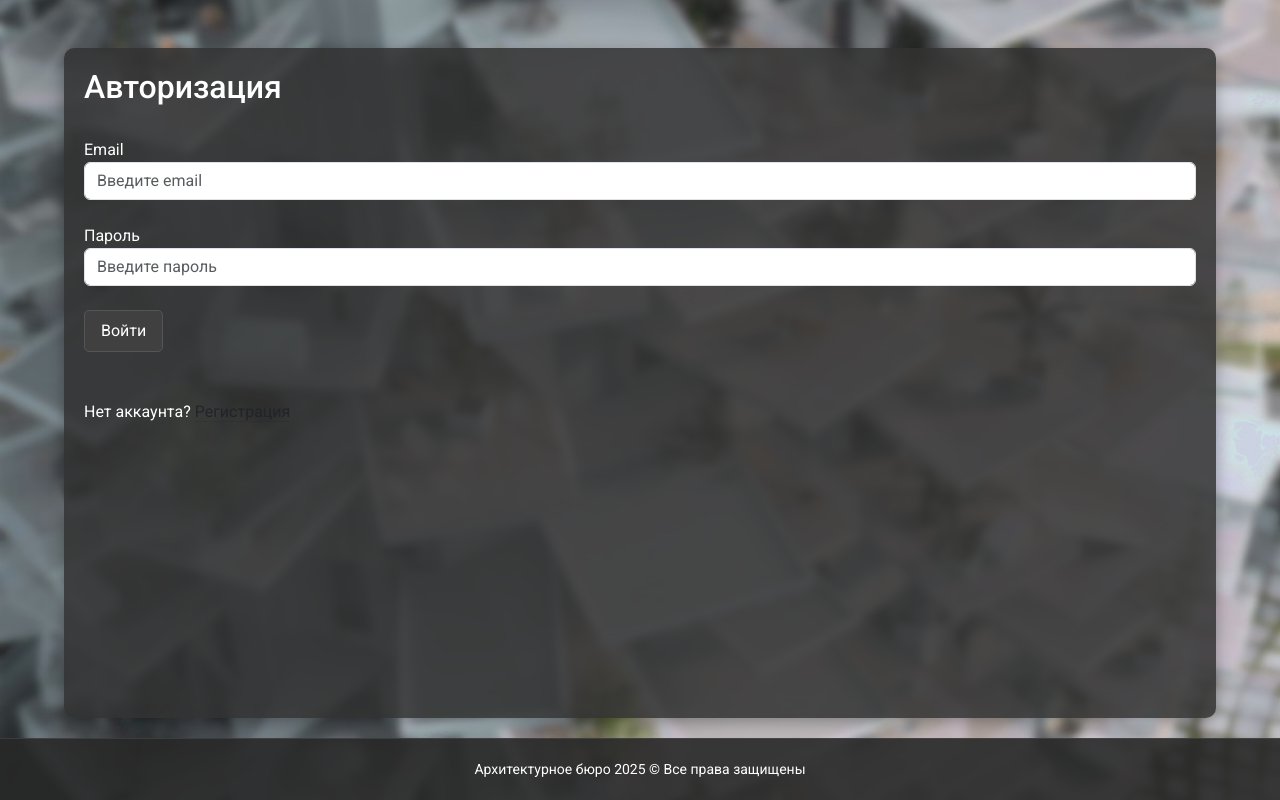
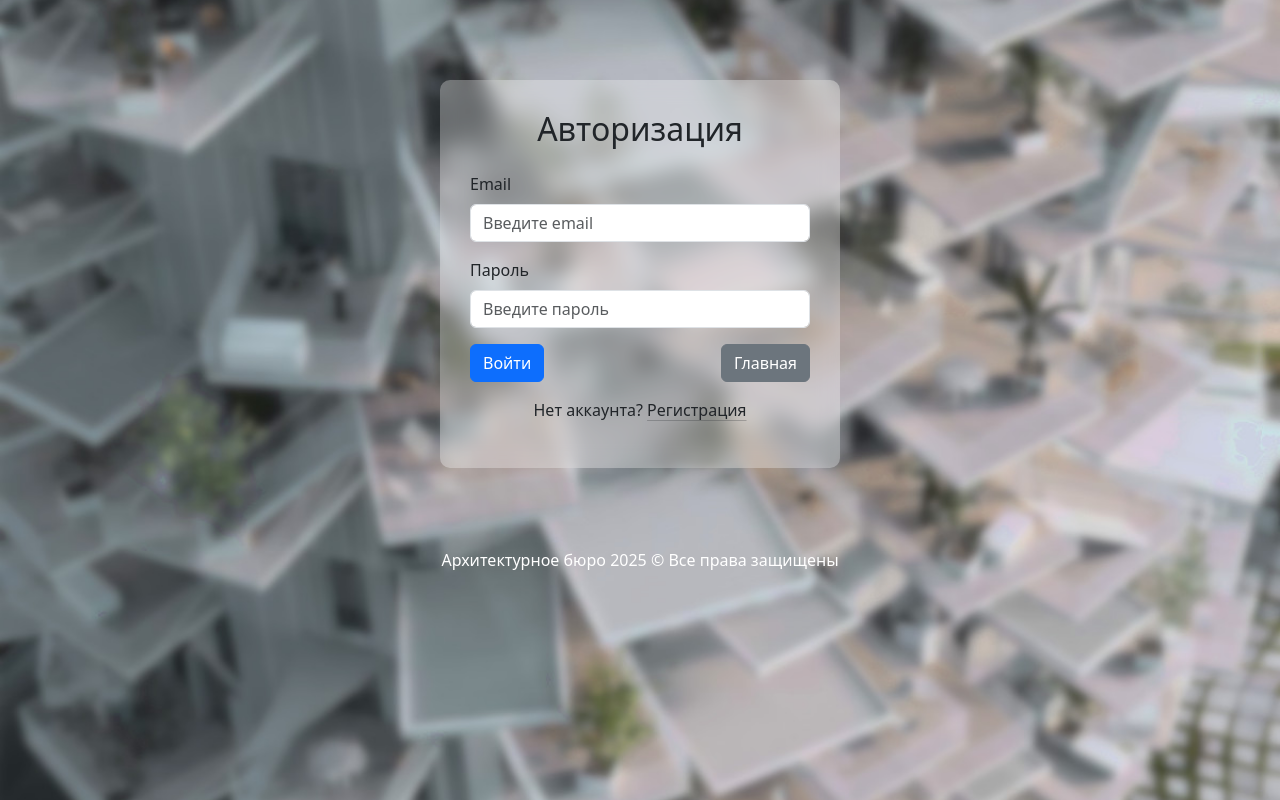
Before and after one commit to Axawys/Architectural_bureau, a PHP site: page /autorisation.php in a window 1280 px wide. Run offline with PHP 8.4, Linux system fonts and the light colour scheme.

Commit message:
Update autorisation.php

```diff
--- a/autorisation.php
+++ b/autorisation.php
@@ -1,83 +1,100 @@
 <?php
-session_start(); // Начинаем сессию
+session_start();
 
 if ($_SERVER["REQUEST_METHOD"] == "POST") {
-    // Подключение к базе данных
     require_once 'db.php';
-
     try {
-        $conn = new PDO($dsn, $username, $password);
-        $conn->setAttribute(PDO::ATTR_ERRMODE, PDO::ERRMODE_EXCEPTION);
-
         $email = htmlspecialchars($_POST['email']);
         $password = $_POST['password'];
 
-        // Получаем пользователя по email
         $sql = "SELECT * FROM users WHERE email = :email";
-        $stmt = $conn->prepare($sql);
+        $stmt = $connect->prepare($sql);
         $stmt->bindParam(':email', $email);
         $stmt->execute();
 
         $user = $stmt->fetch(PDO::FETCH_ASSOC);
 
-        // Проверяем, совпадает ли введённый пароль
         if ($user && password_verify($password, $user['password'])) {
-            // Устанавливаем сессию
-            $_SESSION['user_id'] = $user['id']; // Предположим, что у Вас есть id пользователя в таблице
+            $_SESSION['user_id'] = $user['id'];
             $_SESSION['email'] = $user['email'];
-            header("Location: index.php"); // Перенаправление на личный кабинет или другую страницу
+            header("Location: index.php");
             exit();
         } else {
-            header("Location: autorisation.php?error=passwords_not_matching");
+            $errorMessage = "Неправильный логин или пароль";
         }
     } catch (PDOException $e) {
-        echo "Ошибка подключения: " . $e->getMessage();
+        $errorMessage = "Ошибка подключения: " . $e->getMessage();
     }
-
-    // Закрыть соединение
-    $conn = null;
-}
-
-if (isset($_GET['error']) && $_GET['error'] === 'passwords_not_matching') {
-    echo "<div class='alert alert-danger'>Неправильный логин или пароль</div>";
+    $connect = null;
 }
 ?>
 
 <!DOCTYPE html>
-<html lang="en">
+<html lang="ru">
 <head>
 <meta charset="UTF-8">
 <meta name="viewport" content="width=device-width, initial-scale=1.0">
 <link href="css/bootstrap.min.css" rel="stylesheet">
-    <link href="css/style.css" rel="stylesheet" type="text/css" />
 <title>Авторизация</title>
+<style>
+body {
+    background: url('images/background.jpg') no-repeat center center fixed;
+    background-size: cover;
+}
+.form-container {
+    backdrop-filter: blur(10px);
+    background-color: rgba(255,255,255,0.3);
+    padding: 30px;
+    border-radius: 10px;
+    max-width: 400px;
+    margin: 80px auto;
+}
+footer {
+    text-align: center;
+    margin-top: 50px;
+    color: #fff;
+}
+</style>
 </head>
 <body>
-    <div class="container mt-5">
-        <div class="row">
-            <div class="col-12">
-                <h2>Авторизация</h2>
+<div class="form-container">
+    <h2 class="mb-4 text-center">Авторизация</h2>
+
+    <?php if (!empty($errorMessage)): ?>
+        <div class="alert alert-danger"><?= $errorMessage ?></div>
+    <?php endif; ?>
+
     <form method="POST">
-                    <br />
-                    <div class="form-group">
-                        <label for="email">Email</label>
+        <div class="mb-3">
+            <label for="email" class="form-label">Email</label>
             <input type="email" class="form-control" id="email" name="email" placeholder="Введите email" required>
         </div>
 
-                    <br />
-                    <div class="form-group">
-                        <label for="password">Пароль</label>
+        <div class="mb-3">
+            <label for="password" class="form-label">Пароль</label>
             <input type="password" class="form-control" id="password" name="password" placeholder="Введите пароль" required>
         </div>
-                    <br />
+
+        <div class="d-flex justify-content-between">
             <button type="submit" class="btn btn-primary">Войти</button>
+            <button type="button" class="btn btn-secondary" onclick="goHome()">Главная</button>
+        </div>
     </form>
 
-                <br /><br />
-                <p> Нет аккаунта? <a href="./registration.php" class="link-dark link-offset-2 link-underline-opacity-25 link-underline-opacity-100-hover">Регистрация</a></p>
+    <p class="mt-3 text-center">
+        Нет аккаунта?
+        <a href="./registration.php" class="link-dark link-offset-2 link-underline-opacity-25 link-underline-opacity-100-hover">Регистрация</a>
+    </p>
 </div>
-        </div>
-    </div>
+
+<script>
+function goHome() {
+    if(confirm("Все введённые данные будут потеряны. Вы уверены, что хотите вернуться на главную?")) {
+        window.location.href = 'index.php';
+    }
+}
+</script>
+
 <footer>
     Архитектурное бюро 2025 &copy; Все права защищены
 </footer>
```
Lines whose indentation alone changed are shown as unchanged.
